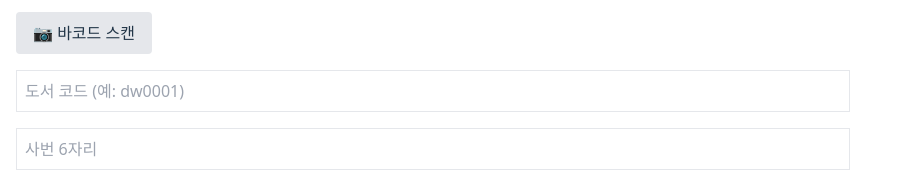
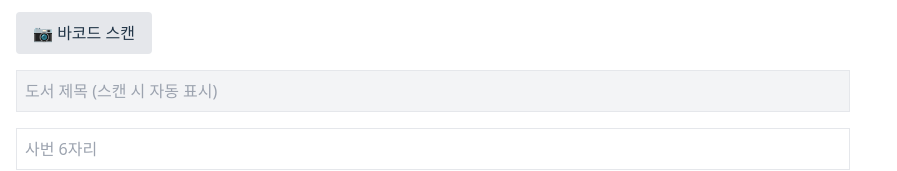
Before and after one commit to daewonpharm/book-rental-app, a React (Vite) app: page /return in a window 1280 px wide. Shown: the part 297-468 px from the top of the page, without its empty margins (0-897 px from the left). Built offline with nearby package versions, Linux system fonts and the light colour scheme.

Commit message:
책 코드 제목 그거 수정

```diff
--- a/src/pages/Return.jsx
+++ b/src/pages/Return.jsx
@@ -17,6 +17,7 @@ import BarcodeScanner from "../components/BarcodeScanner";
 
 export default function Return() {
   const [bookCode, setBookCode] = useState("");
+  const [bookTitle, setBookTitle] = useState("");
   const [employeeId, setEmployeeId] = useState("");
   const [rating, setRating] = useState(5);
   const [scanning, setScanning] = useState(false);
@@ -40,7 +41,6 @@ export default function Return() {
     const avgRating =
       updatedStars.reduce((sum, val) => sum + val, 0) / updatedStars.length;
 
-    // 책 상태 업데이트
     await updateDoc(bookRef, {
       available: true,
       rentedBy: null,
@@ -50,7 +50,6 @@ export default function Return() {
       avgRating: parseFloat(avgRating.toFixed(2)),
     });
 
-    // rentLogs 업데이트
     const logsRef = collection(db, "rentLogs");
     const q = query(
       logsRef,
@@ -71,8 +70,24 @@ export default function Return() {
 
     alert("도서가 반납되었습니다. 감사합니다!");
     setBookCode("");
+    setBookTitle("");
     setEmployeeId("");
     setRating(5);
+  };
+
+  const handleDetected = async (code) => {
+    const normalizedCode = code.toLowerCase();
+    const bookRef = doc(db, "books", normalizedCode);
+    const bookSnap = await getDoc(bookRef);
+
+    if (bookSnap.exists()) {
+      const data = bookSnap.data();
+      setBookCode(normalizedCode); // 내부 사용
+      setBookTitle(data.title);    // 사용자에게만 표시
+    } else {
+      alert("해당 도서를 찾을 수 없습니다.");
+    }
+    setScanning(false);
   };
 
   return (
@@ -88,20 +103,18 @@ export default function Return() {
 
       {scanning && (
         <BarcodeScanner
-          onDetected={(code) => {
-            setBookCode(code.toLowerCase());
-            setScanning(false);
-          }}
+          onDetected={handleDetected}
           onClose={() => setScanning(false)}
         />
       )}
 
+      {/* 책 제목만 표시 */}
       <input
         type="text"
-        placeholder="도서 코드 (예: dw0001)"
-        value={bookCode}
-        onChange={(e) => setBookCode(e.target.value)}
-        className="border p-2 w-full"
+        value={bookTitle}
+        readOnly
+        placeholder="도서 제목 (스캔 시 자동 표시)"
+        className="border p-2 w-full bg-gray-100 text-gray-700 cursor-not-allowed"
       />
 
       <input
```
